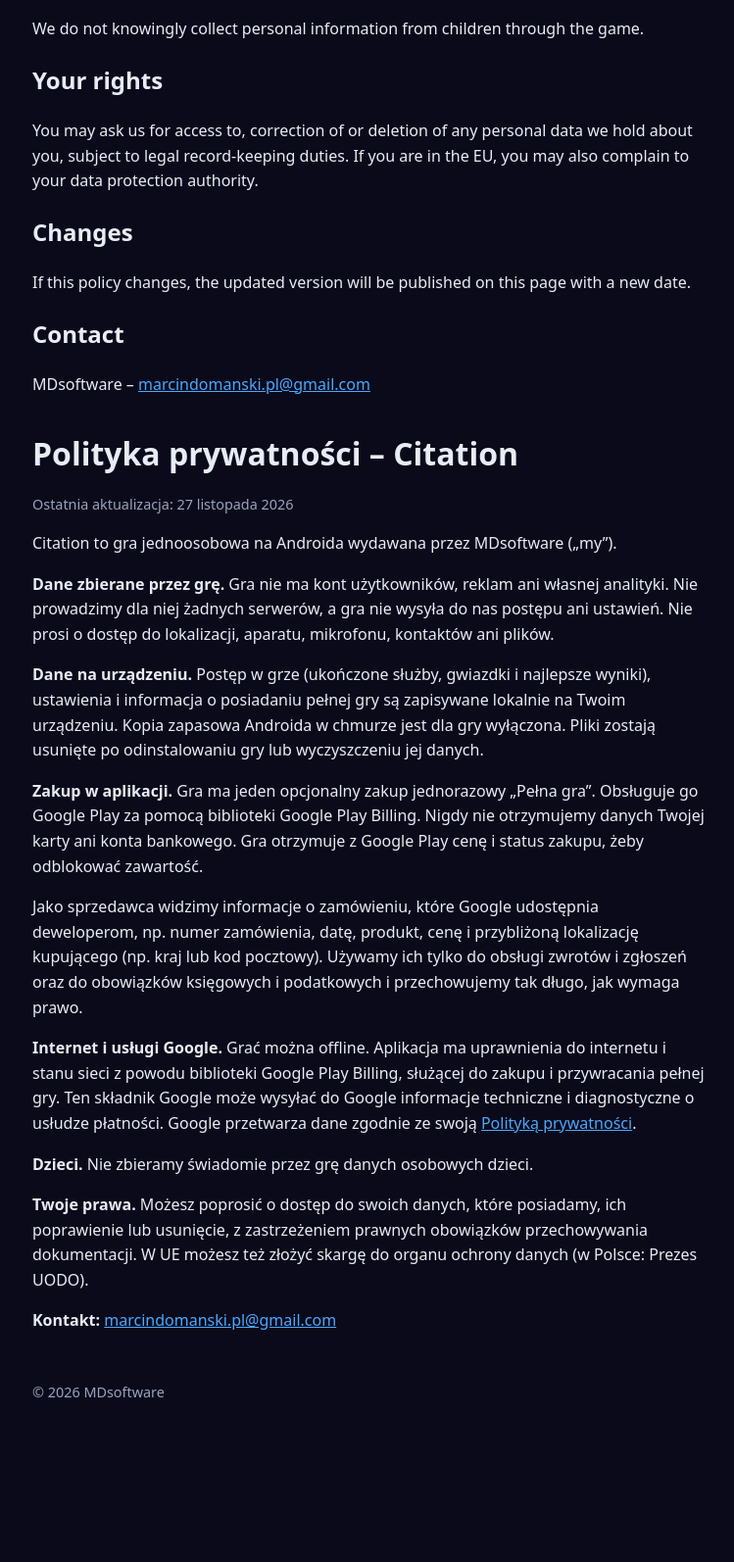
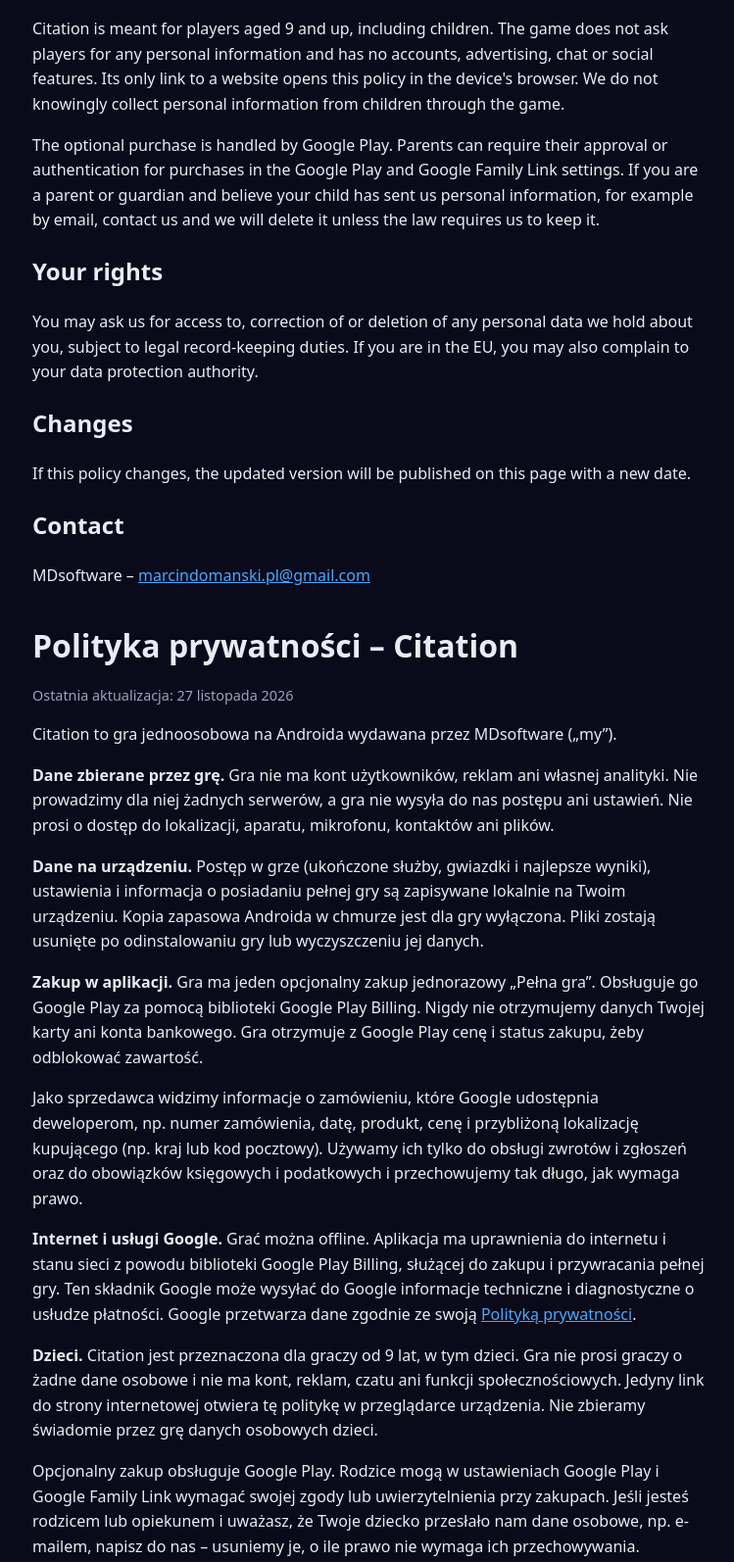
Before and after one commit to d3vplpl/mdsoftware, a plain HTML site: page citation/privacy.html in a window 1280 px wide. Shown: the part 1101-2695 px from the top of the page at 98% size, without its empty margins (263-1012 px from the left). Before the commit the page ends 2549 px from the top, so only its background shows below. Drawn offline with Linux system fonts and the light colour scheme.

Commit message:
Citation privacy policy: children section for players aged 9 and up
Co-Authored-By: Claude Sonnet 5.5 <noreply@anthropic.com>

```diff
--- a/citation/privacy.html
+++ b/citation/privacy.html
@@ -17,7 +17,8 @@
 <h2>Internet access and Google services</h2>
 <p>You can play offline. The app has internet and network state permissions because of the Google Play Billing Library, which is used to buy and restore the full game. This Google component may send Google technical and diagnostic information about the billing service. Google processes data under the <a href="https://policies.google.com/privacy">Google Privacy Policy</a>.</p>
 <h2>Children</h2>
-<p>We do not knowingly collect personal information from children through the game.</p>
+<p>Citation is meant for players aged 9 and up, including children. The game does not ask players for any personal information and has no accounts, advertising, chat or social features. Its only link to a website opens this policy in the device's browser. We do not knowingly collect personal information from children through the game.</p>
+<p>The optional purchase is handled by Google Play. Parents can require their approval or authentication for purchases in the Google Play and Google Family Link settings. If you are a parent or guardian and believe your child has sent us personal information, for example by email, contact us and we will delete it unless the law requires us to keep it.</p>
 <h2>Your rights</h2>
 <p>You may ask us for access to, correction of or deletion of any personal data we hold about you, subject to legal record-keeping duties. If you are in the EU, you may also complain to your data protection authority.</p>
 <h2>Changes</h2>
@@ -34,7 +35,8 @@
 <p><strong>Zakup w aplikacji.</strong> Gra ma jeden opcjonalny zakup jednorazowy „Pełna gra”. Obsługuje go Google Play za pomocą biblioteki Google Play Billing. Nigdy nie otrzymujemy danych Twojej karty ani konta bankowego. Gra otrzymuje z Google Play cenę i status zakupu, żeby odblokować zawartość.</p>
 <p>Jako sprzedawca widzimy informacje o zamówieniu, które Google udostępnia deweloperom, np. numer zamówienia, datę, produkt, cenę i przybliżoną lokalizację kupującego (np. kraj lub kod pocztowy). Używamy ich tylko do obsługi zwrotów i zgłoszeń oraz do obowiązków księgowych i podatkowych i przechowujemy tak długo, jak wymaga prawo.</p>
 <p><strong>Internet i usługi Google.</strong> Grać można offline. Aplikacja ma uprawnienia do internetu i stanu sieci z powodu biblioteki Google Play Billing, służącej do zakupu i przywracania pełnej gry. Ten składnik Google może wysyłać do Google informacje techniczne i diagnostyczne o usłudze płatności. Google przetwarza dane zgodnie ze swoją <a href="https://policies.google.com/privacy?hl=pl">Polityką prywatności</a>.</p>
-<p><strong>Dzieci.</strong> Nie zbieramy świadomie przez grę danych osobowych dzieci.</p>
+<p><strong>Dzieci.</strong> Citation jest przeznaczona dla graczy od 9 lat, w tym dzieci. Gra nie prosi graczy o żadne dane osobowe i nie ma kont, reklam, czatu ani funkcji społecznościowych. Jedyny link do strony internetowej otwiera tę politykę w przeglądarce urządzenia. Nie zbieramy świadomie przez grę danych osobowych dzieci.</p>
+<p>Opcjonalny zakup obsługuje Google Play. Rodzice mogą w ustawieniach Google Play i Google Family Link wymagać swojej zgody lub uwierzytelnienia przy zakupach. Jeśli jesteś rodzicem lub opiekunem i uważasz, że Twoje dziecko przesłało nam dane osobowe, np. e-mailem, napisz do nas – usuniemy je, o ile prawo nie wymaga ich przechowywania.</p>
 <p><strong>Twoje prawa.</strong> Możesz poprosić o dostęp do swoich danych, które posiadamy, ich poprawienie lub usunięcie, z zastrzeżeniem prawnych obowiązków przechowywania dokumentacji. W UE możesz też złożyć skargę do organu ochrony danych (w Polsce: Prezes UODO).</p>
 <p><strong>Kontakt:</strong> <a href="mailto:marcindomanski.pl@gmail.com">marcindomanski.pl@gmail.com</a></p>
 </div>
```
